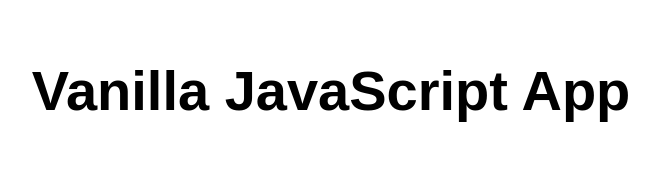
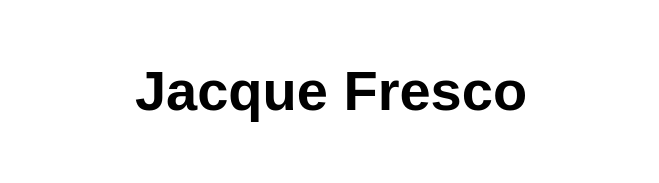
Before and after one commit to slzko/jacque-fresco.com, a website: page src/index.html in a window 1280 px wide. Shown: the whole page, without its empty margins (309-968 px from the left). Drawn offline with Linux system fonts and the light colour scheme.

Commit message:
Update index.html

```diff
--- a/src/index.html
+++ b/src/index.html
@@ -5,12 +5,12 @@
   <meta charset="UTF-8">
   <meta name="viewport" content="width=device-width, initial-scale=1.0">
   <link rel="stylesheet" href="styles.css">
-  <title>Vanilla JavaScript App</title>
+  <title>Jacque Fresco</title>
 </head>
 
 <body>
   <main>
-    <h1>Vanilla JavaScript App</h1>
+    <h1>Jacque Fresco</h1>
   </main>
 </body>
 
```
